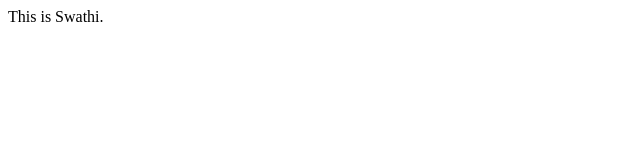
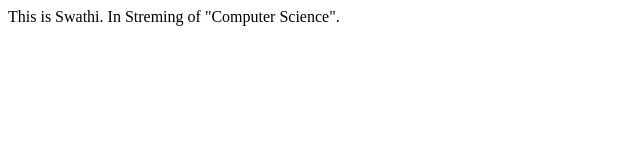
Before and after one commit to madhuu001/myfirstreport, a plain HTML site: page index.html in a window 1280 px wide. Shown: the whole page, without its empty margins (0-640 px from the left). Drawn offline with Linux system fonts and the light colour scheme.

Commit message:
Update index.html

```diff
--- a/index.html
+++ b/index.html
@@ -1,3 +1,4 @@
 <body>
 This is Swathi.
+In Streming of "Computer Science".
 </body>
```
